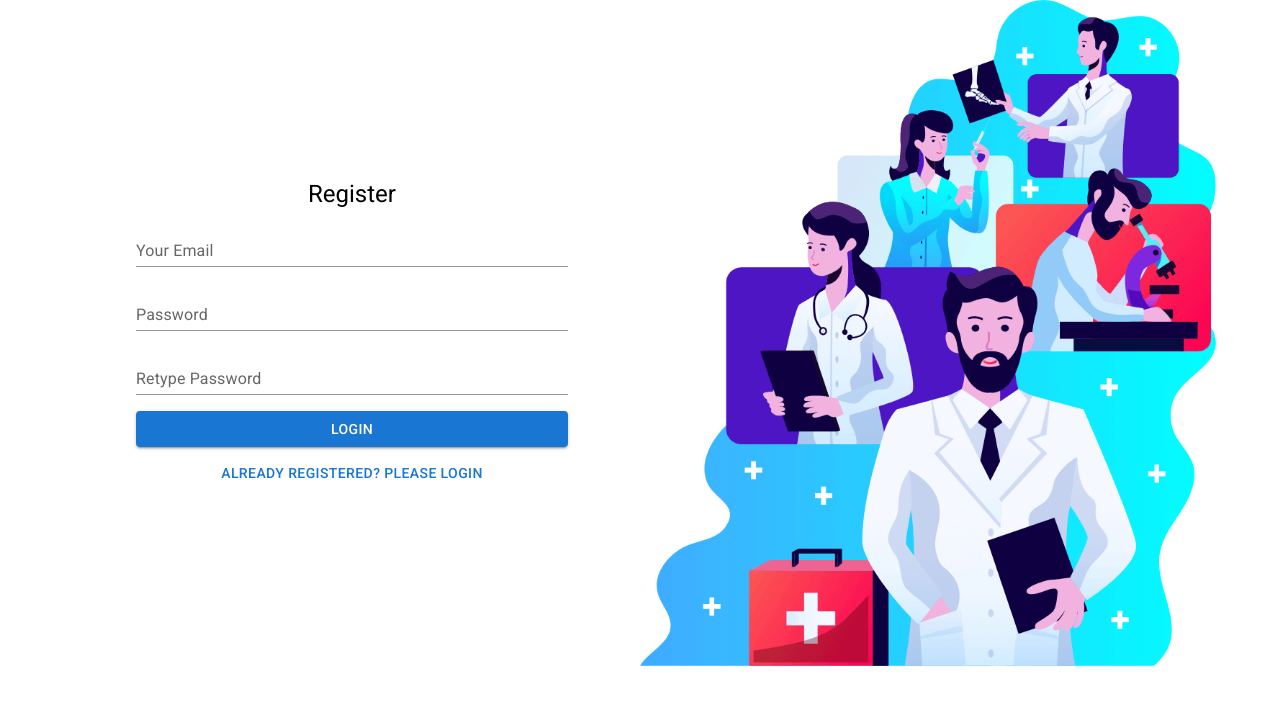
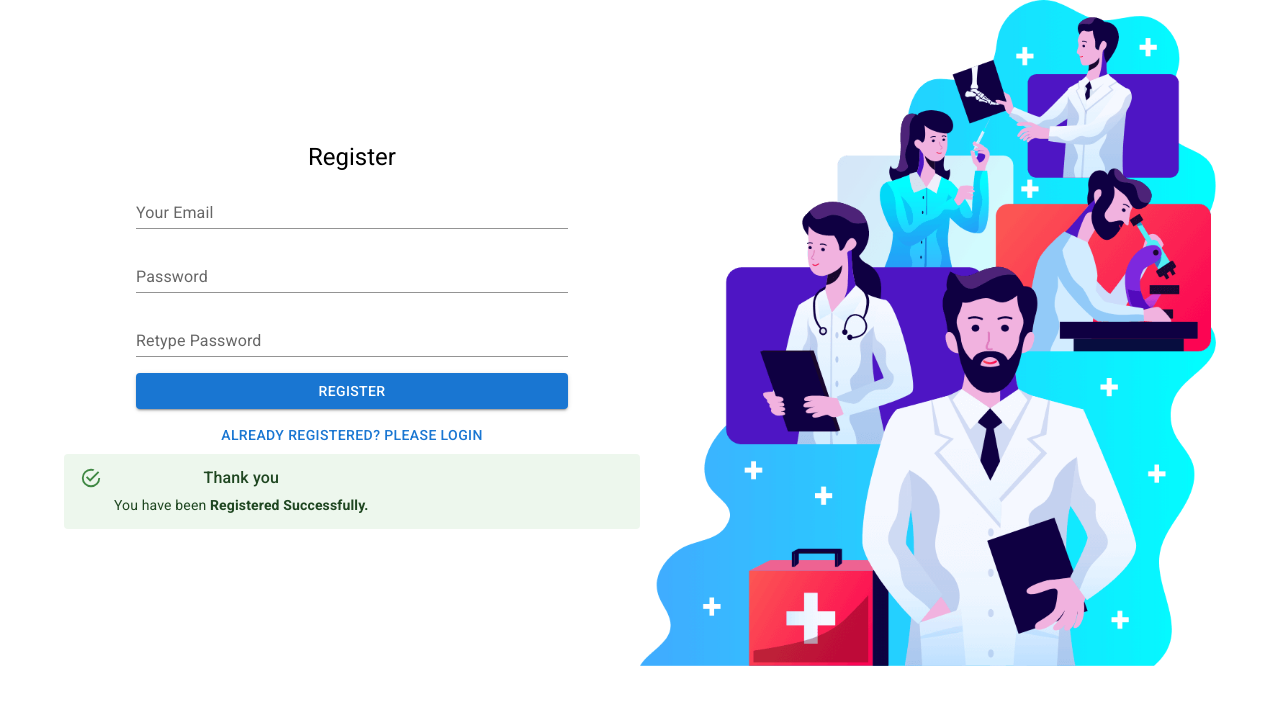
Before and after one commit to salman602/doctors-portal-client, a React (Create React App) app: page /register in a window 1280 px wide. Shown: the top 704 px of the page. Built offline with nearby package versions, Linux system fonts and the light colour scheme; no server answers; sample sign-in values are in the browser's storage.

Commit message:
added firebase authentication with email and password

```diff
--- a/package.json
+++ b/package.json
@@ -12,6 +12,7 @@
     "@testing-library/react": "^11.2.7",
     "@testing-library/user-event": "^12.8.3",
     "date-fns": "^2.25.0",
+    "firebase": "^9.3.0",
     "react": "^17.0.2",
     "react-dom": "^17.0.2",
     "react-router-dom": "^5.3.0",
--- /dev/null
+++ b/src/Context/AuthProvider/AuthProvider.js
@@ -0,0 +1,16 @@
+import React, { createContext } from 'react';
+import useFirebase from '../../hooks/useFirebase';
+
+
+export const AuthContext = createContext();
+
+const AuthProvider = ({children}) => {
+    const allContext = useFirebase();
+    return (
+        <AuthContext.Provider value={allContext}>
+            {children}
+        </AuthContext.Provider>
+    );
+};
+
+export default AuthProvider;
--- a/src/Pages/Appointment/Appointment/Appointment.js
+++ b/src/Pages/Appointment/Appointment/Appointment.js
@@ -1,4 +1,5 @@
 import React from 'react';
+import Footer from '../../Shared/Footer/Footer';
 import Navigation from '../../Shared/Navigation/Navigation';
 import AppointmentHeader from '../AppointmentHeader/AppointmentHeader';
 import AvailableAppointments from '../AvailableAppointments/AvailableAppointments';
@@ -10,6 +11,7 @@ const Appointment = () => {
             <Navigation></Navigation>
             <AppointmentHeader date={date} setDate={setDate}></AppointmentHeader>
             <AvailableAppointments date={date}></AvailableAppointments>
+            <Footer></Footer>
         </div>
     );
 };
--- /dev/null
+++ b/src/Pages/Login/Firebase/firebase.config.js
@@ -0,0 +1,10 @@
+const firebaseConfig = {
+    apiKey: process.env.REACT_APP_API_KEY,
+    authDomain: process.env.REACT_APP_AUTH_DOMAIN,
+    projectId: process.env.REACT_APP_PROJECT_ID,
+    storageBucket: process.env.REACT_APP_STORAGE_BUCKET,
+    messagingSenderId: process.env.REACT_APP_MESSAGING_SENDER_ID,
+    appId: process.env.REACT_APP_APP_ID,
+  };
+
+  export default firebaseConfig;
--- /dev/null
+++ b/src/Pages/Login/Firebase/firebase.init.js
@@ -0,0 +1,8 @@
+import { initializeApp } from "firebase/app";
+import firebaseConfig from "./firebase.config";
+
+const initializeAuthentication = () =>{
+    initializeApp(firebaseConfig);
+}
+
+export default initializeAuthentication;
--- a/src/Pages/Login/Login/Login.js
+++ b/src/Pages/Login/Login/Login.js
@@ -1,10 +1,16 @@
 import React, { useState } from 'react';
-import { Box, Button, Container, Grid, TextField, Typography } from '@mui/material';
+import { Alert, AlertTitle, Box, Button, CircularProgress, Container, Grid, TextField, Typography } from '@mui/material';
 import login from '../../../images/login.png';
-import { NavLink } from 'react-router-dom';
+import { NavLink, useLocation, useHistory } from 'react-router-dom';
+import useAuth from '../../../hooks/useAuth';
 
 const Login = () => {
-    const [loginData, setLoginData] = useState({})
+    const {user, isLoading, loginUser, authError} = useAuth();
+    const [loginData, setLoginData] = useState({});
+
+
+    const location = useLocation();
+    const history = useHistory();
 
     const handleInputChange = (e) => {
         const field = e.target.name;
@@ -17,7 +23,8 @@ const Login = () => {
 
     const handleLoginSubmit = (e) => {
         e.preventDefault();
-        alert('submitting form')
+
+        loginUser(loginData.email, loginData.password, location, history);
     }
     return (
         <Container>
@@ -50,6 +57,15 @@ const Login = () => {
                                 <Button variant="text">New User? Please Register</Button>
                             </NavLink>
                         </form>
+                        {isLoading && <CircularProgress />}
+                        {user?.email && <Alert severity="success">
+                            <AlertTitle>Thank you</AlertTitle>
+                            You have been <strong>Logged in Successfully.</strong>
+                        </Alert>}
+                        {authError && <Alert severity="error">
+                            <AlertTitle>Error</AlertTitle>
+                            <strong>{authError}</strong>
+                        </Alert>}
                     </Box>
                 </Grid>
                 <Grid item xs={12} md={6}>
--- /dev/null
+++ b/src/Pages/Login/PrivateRoute/PrivateRoute.js
@@ -0,0 +1,28 @@
+import { CircularProgress } from '@mui/material';
+import React from 'react';
+import { Redirect, Route } from 'react-router';
+import useAuth from '../../../hooks/useAuth';
+
+const PrivateRoute = ({ children, ...rest }) => {
+    const {user, isLoading} = useAuth();
+    if(isLoading){return <CircularProgress/>}
+    return (
+        <Route
+            {...rest}
+            render={({ location }) =>
+                user?.email ? (
+                    children
+                ) : (
+                    <Redirect
+                        to={{
+                            pathname: "/login",
+                            state: { from: location }
+                        }}
+                    />
+                )
+            }
+        />
+    );
+};
+
+export default PrivateRoute;
--- a/src/Pages/Login/Register/Register.js
+++ b/src/Pages/Login/Register/Register.js
@@ -1,15 +1,18 @@
 import React, { useState } from 'react';
-import { Box, Button, Container, Grid, TextField, Typography } from '@mui/material';
+import { Alert, AlertTitle, Box, Button, CircularProgress, Container, Grid, TextField, Typography } from '@mui/material';
 import login from '../../../images/login.png';
 import { NavLink } from 'react-router-dom';
+import useAuth from '../../../hooks/useAuth';
+
 
 const Register = () => {
-    const [loginData , setLoginData] = useState({})
+    const { user, registerUser, isLoading, authError } = useAuth();
+    const [loginData, setLoginData] = useState({})
 
-    const handleInputChange = (e) =>{
+    const handleInputChange = (e) => {
         const field = e.target.name;
         const value = e.target.value;
-        const newLoginData = {...loginData};
+        const newLoginData = { ...loginData };
         newLoginData[field] = value;
         setLoginData(newLoginData);
 
@@ -17,10 +20,12 @@ const Register = () => {
 
     const handleLoginSubmit = (e) => {
         e.preventDefault();
-        if(loginData.password !== loginData.password2){
+        if (loginData.password !== loginData.password2) {
             alert('Your Password did not match');
-            return ;
+            return;
         }
+        registerUser(loginData.email, loginData.password)
+
         alert('submitting form')
     }
     return (
@@ -29,7 +34,7 @@ const Register = () => {
                 <Grid item xs={12} md={6} sx={{ display: 'flex', justifyContent: 'center', alignItems: 'center' }}>
                     <Box>
                         <Typography variant="h5">Register</Typography>
-                        <form onSubmit={handleLoginSubmit}>
+                        {!isLoading && <form onSubmit={handleLoginSubmit}>
                             <TextField
                                 onChange={handleInputChange}
                                 sx={{ width: '75%', m: 1 }}
@@ -54,14 +59,23 @@ const Register = () => {
                                 id="standard-basic"
                                 label="Retype Password"
                                 variant="standard" />
-                            <Button type="submit" variant="contained" sx={{ width: '75%', m: 1 }}>Login</Button>
+                            <Button type="submit" variant="contained" sx={{ width: '75%', m: 1 }}>Register</Button>
                             <NavLink
                                 to="/login"
                                 style={{ textDecoration: 'none' }}
                             >
                                 <Button variant="text">Already Registered? Please Login</Button>
                             </NavLink>
-                        </form>
+                        </form>}
+                        {isLoading && <CircularProgress />}
+                        {user?.email && <Alert severity="success">
+                            <AlertTitle>Thank you</AlertTitle>
+                            You have been <strong>Registered Successfully.</strong>
+                        </Alert>}
+                        {authError && <Alert severity="error">
+                            <AlertTitle>Error</AlertTitle>
+                            <strong>{authError}</strong>
+                        </Alert>}
                     </Box>
                 </Grid>
                 <Grid item xs={12} md={6}>
--- a/src/Pages/Shared/Navigation/Navigation.js
+++ b/src/Pages/Shared/Navigation/Navigation.js
@@ -7,8 +7,11 @@ import Button from '@mui/material/Button';
 import IconButton from '@mui/material/IconButton';
 import MenuIcon from '@mui/icons-material/Menu';
 import { Link, NavLink } from 'react-router-dom';
+import useAuth from '../../../hooks/useAuth';
+
 
 const Navigation = () => {
+    const {user, logOut} = useAuth();
     return (
         <Box sx={{ flexGrow: 1 }}>
             <AppBar position="static">
@@ -26,7 +29,10 @@ const Navigation = () => {
                         Doctors Portal
                     </Typography>
                     <Link to="/appointment"><Button color="inherit">Appointment</Button></Link>
-                    <NavLink to="/login"><Button color="inherit">Login</Button></NavLink>
+
+                    {user?.email ? <Button onClick={logOut} color="inherit">Logout</Button>
+                    : <NavLink to="/login"><Button color="inherit">Login</Button></NavLink>}
+
                 </Toolbar>
             </AppBar>
         </Box>
--- /dev/null
+++ b/src/hooks/useAuth.js
@@ -0,0 +1,7 @@
+import { useContext } from "react"
+import { AuthContext } from "../Context/AuthProvider/AuthProvider"
+
+const useAuth = () =>{
+    return useContext(AuthContext);
+}
+export default useAuth;
--- /dev/null
+++ b/src/hooks/useFirebase.js
@@ -0,0 +1,75 @@
+import { useEffect, useState } from "react";
+import initializeAuthentication from "../Pages/Login/Firebase/firebase.init";
+import { getAuth, createUserWithEmailAndPassword, signInWithEmailAndPassword, onAuthStateChanged, signOut } from "firebase/auth";
+
+
+// initialize firebase authentication
+initializeAuthentication()
+const useFirebase = () => {
+    const [user, setUser] = useState({});
+    const [isLoading, setIsLoading] = useState(true);
+    const [authError, setAuthError] = useState('');
+
+    const auth = getAuth();
+
+
+    const registerUser = (email, password) =>{
+        setIsLoading(true);
+        createUserWithEmailAndPassword(auth, email, password)
+        .then((userCredential) => {
+            setAuthError('');
+          })
+          .catch((error) => {
+            setAuthError(error.message);
+          })
+          .finally(()=> setIsLoading(false));
+    }
+
+    const loginUser = (email, password, location, history) => {
+        setIsLoading(true);
+        signInWithEmailAndPassword(auth, email, password)
+        .then( result => {
+            const destination = location?.state?.from || '/';
+            history.replace(destination);
+            setAuthError('');
+        })
+        .catch(error => setAuthError(error.message))
+        .finally(()=> setIsLoading(false));
+    }
+
+    // Observer
+    useEffect(()=>{
+
+        const unsubscribe = onAuthStateChanged(auth, (user)=>{
+            if(user){
+                setUser(user)
+            } else {
+                setUser({})
+            }
+            setIsLoading(false);
+        });
+        return () => unsubscribe;
+    },[]);
+
+    const logOut = () => {
+        setIsLoading(true);
+        signOut(auth).then(() => {
+            // Sign-out successful.
+          }).catch((error) => {
+            // An error happened.
+          })
+          .finally(()=> setIsLoading(false));
+    }
+
+
+    return {
+        user,
+        isLoading,
+        authError,
+        registerUser,
+        loginUser,
+        logOut,
+    }
+}
+
+export default useFirebase;
```
Also changed, not shown: src/App.js (+6 -2 lines), 2 other files (tests, documents, lock files or other folders).
